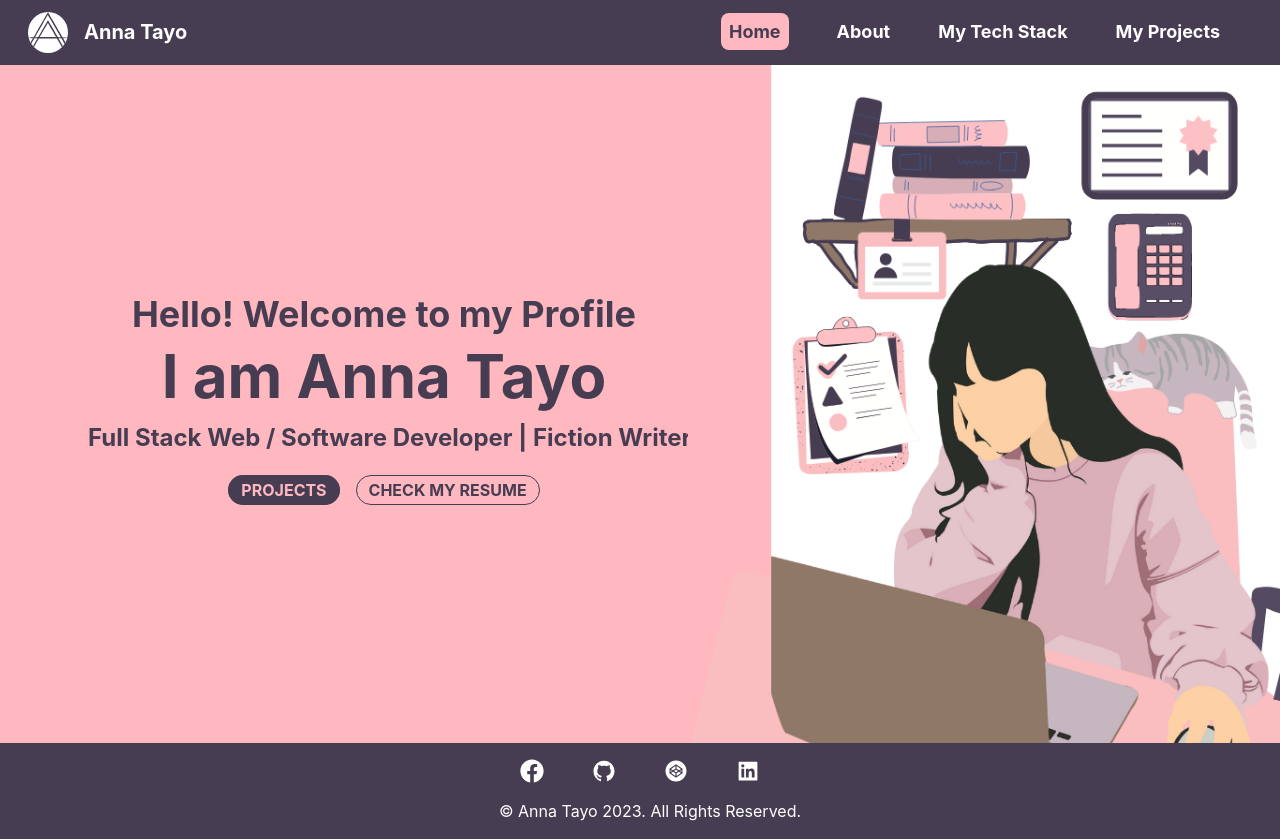
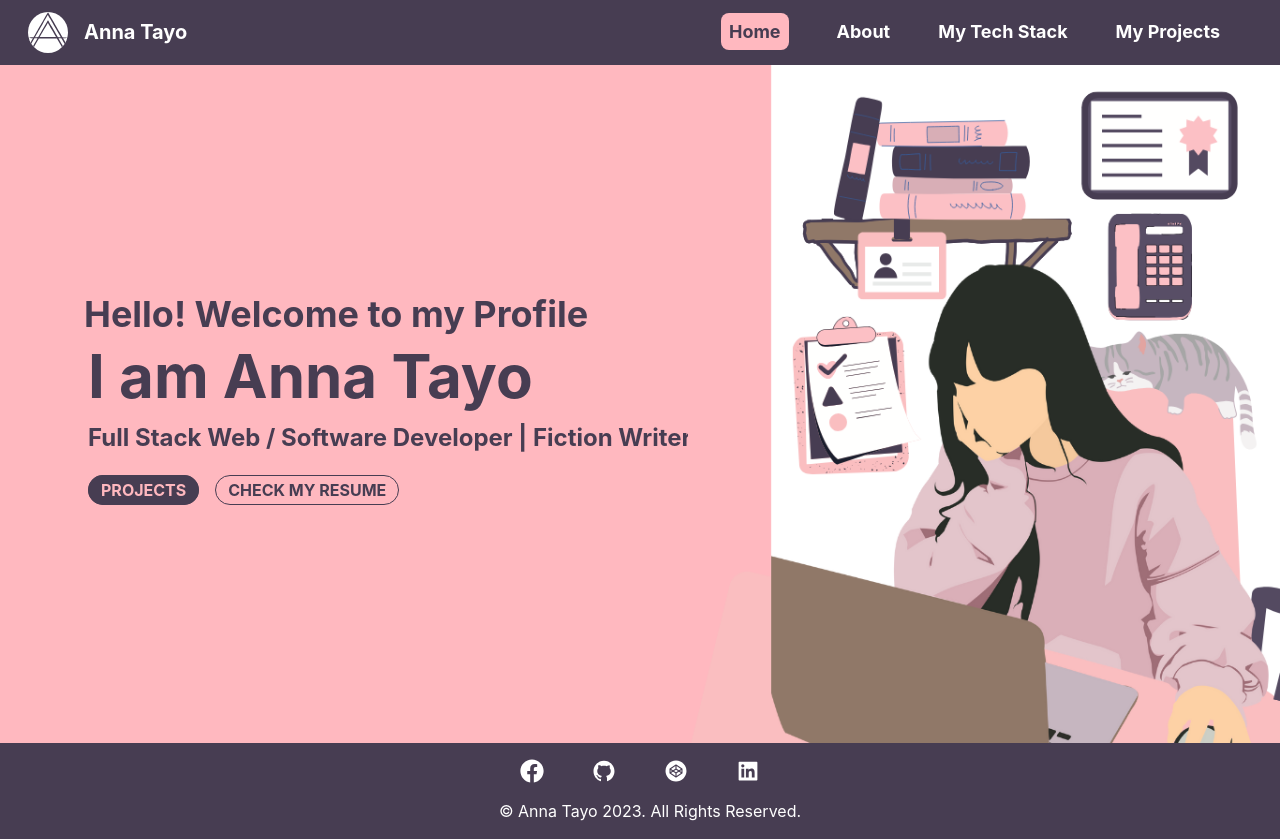
Before and after one commit to AnnalizaTayo/portfolio, a React (Create React App) app: page / in a window 1280 px wide. Built offline with nearby package versions, Linux system fonts and the light colour scheme.

Commit message:
edited button alignment

```diff
--- a/src/pages/HomePage.js
+++ b/src/pages/HomePage.js
@@ -4,7 +4,7 @@ import './style.css';
 const HomePage = () => {
     return (
         <div className="home">
-            <div className="left text-center">
+            <div className="left">
                 <h3 className="p-1 text-4xl font-bold">Hello! Welcome to my Profile</h3>
                 <h1 className="p-2 text-6xl font-bold fade">I am Anna Tayo</h1>
                 <h4 className="p-2 text-2xl font-bold typing-text mb-4">Full Stack Web / Software Developer | Fiction Writer</h4>
--- a/src/pages/style.css
+++ b/src/pages/style.css
@@ -288,6 +288,7 @@ a.nav-link.active:hover {
     .left {
         width: 95%;
         padding: 2rem !important;
+        text-align: center;
     }
 
 
```
